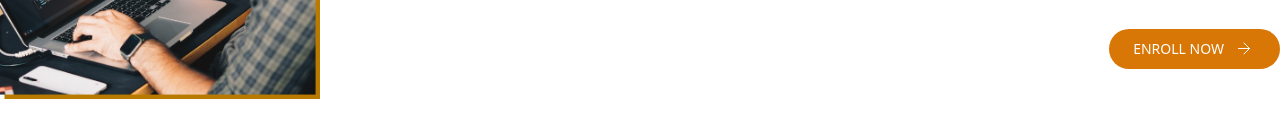
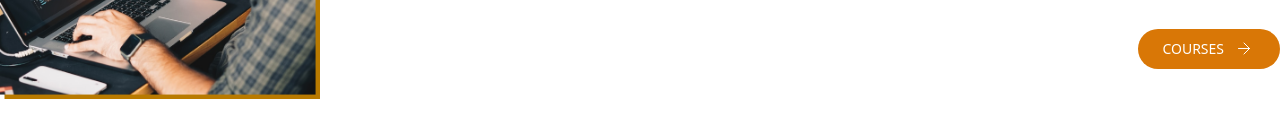
Before and after one commit to mishatofc/koncept-tech-astro, an Astro site: page /Homepage/LearnSection in a window 1280 px wide. Shown: the part 385-514 px from the top of the page. Built offline with nearby package versions, Linux system fonts and the light colour scheme; Astro itself is replaced by a stand-in of ours.

Commit message:
Change: Button text Courses Section > Homepage

```diff
--- a/src/pages/Homepage/LearnSection.astro
+++ b/src/pages/Homepage/LearnSection.astro
@@ -30,7 +30,7 @@ import ButtonWhite from "../../components/ButtonWhite.astro";
         </p>
         <div class='mt-8'>
           <a class='w-fit flex float-right' href='/courses'>
-            <ButtonWhite title='Enroll now' />
+            <ButtonWhite title='Courses' />
           </a>
         </div>
       </div>
```
